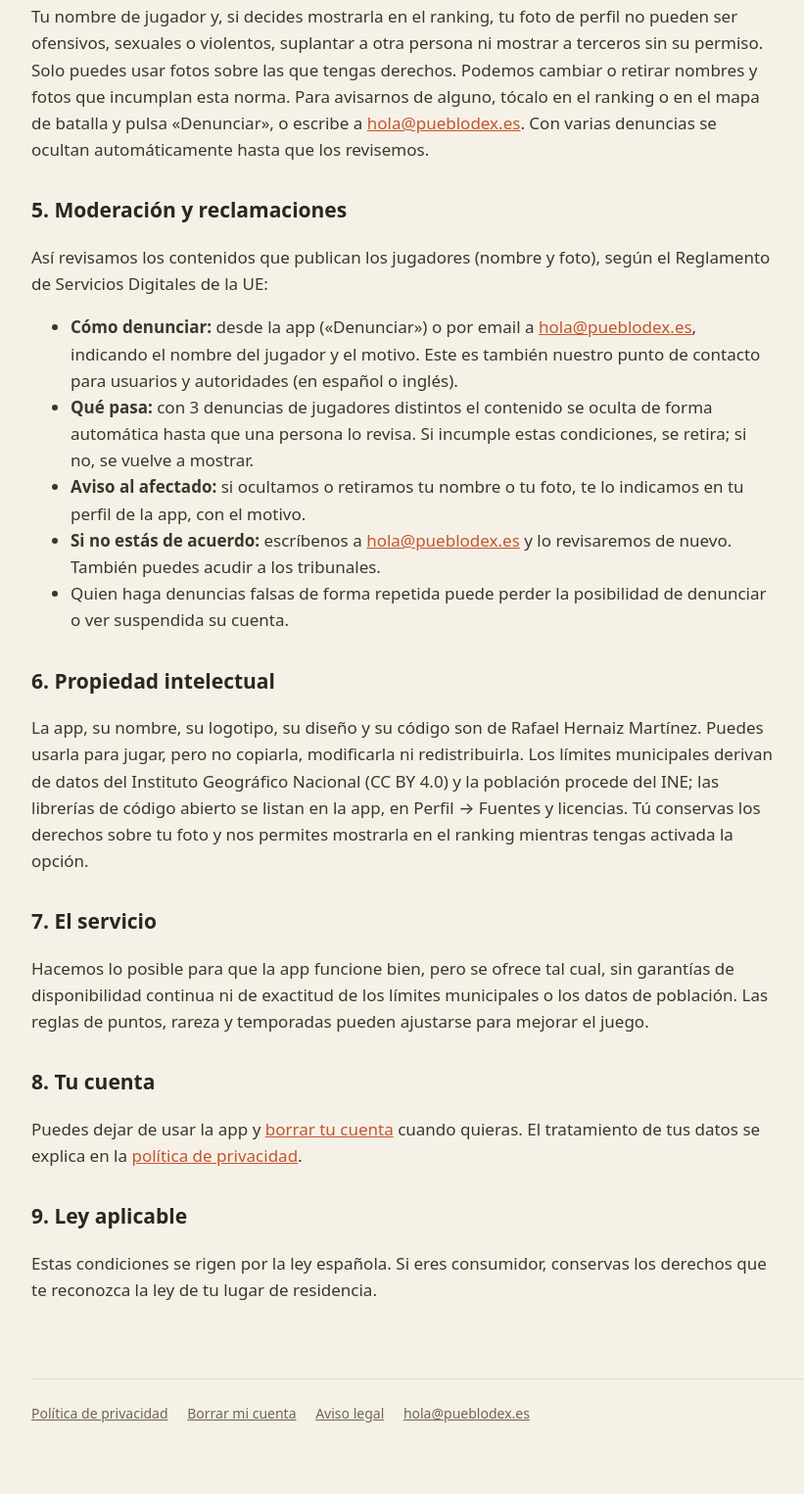
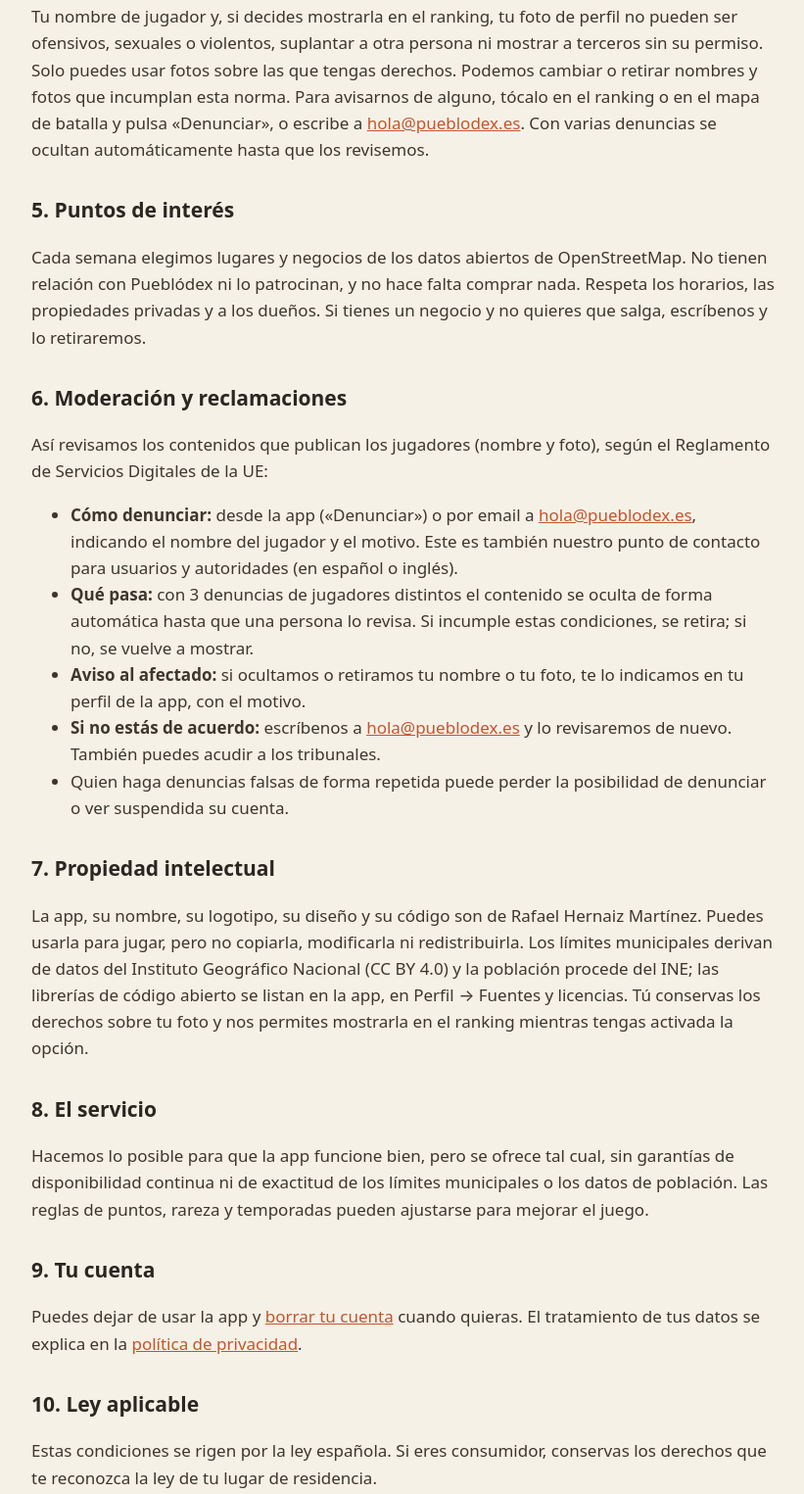
Before and after one commit to MILOPOFITA/pueblodex-web, a plain HTML site: page condiciones.html in a window 1280 px wide. Shown: the part 807-2332 px from the top of the page at 98% size, without its empty margins (148-969 px from the left). Before the commit the page ends 2302 px from the top, so only its background shows below. Drawn offline with Linux system fonts and the light colour scheme.

Commit message:
Puntos de interés y rankings semanales en privacidad y condiciones
Co-Authored-By: Claude Opus 5.5 <noreply@anthropic.com>
Claude-Session: https://claude.ai/code/session_01K1SJtr6xMNa5fjtV4m4hxf

```diff
--- a/condiciones.html
+++ b/condiciones.html
@@ -29,7 +29,10 @@
       <h2>4. Tu nombre y tu foto</h2>
       <p>Tu nombre de jugador y, si decides mostrarla en el ranking, tu foto de perfil no pueden ser ofensivos, sexuales o violentos, suplantar a otra persona ni mostrar a terceros sin su permiso. Solo puedes usar fotos sobre las que tengas derechos. Podemos cambiar o retirar nombres y fotos que incumplan esta norma. Para avisarnos de alguno, tócalo en el ranking o en el mapa de batalla y pulsa «Denunciar», o escribe a <a href="mailto:hola@pueblodex.es">hola@pueblodex.es</a>. Con varias denuncias se ocultan automáticamente hasta que los revisemos.</p>
 
-      <h2>5. Moderación y reclamaciones</h2>
+      <h2>5. Puntos de interés</h2>
+      <p>Cada semana elegimos lugares y negocios de los datos abiertos de OpenStreetMap. No tienen relación con Pueblódex ni lo patrocinan, y no hace falta comprar nada. Respeta los horarios, las propiedades privadas y a los dueños. Si tienes un negocio y no quieres que salga, escríbenos y lo retiraremos.</p>
+
+      <h2>6. Moderación y reclamaciones</h2>
       <p>Así revisamos los contenidos que publican los jugadores (nombre y foto), según el Reglamento de Servicios Digitales de la UE:</p>
       <ul>
         <li><strong>Cómo denunciar:</strong> desde la app («Denunciar») o por email a <a href="mailto:hola@pueblodex.es">hola@pueblodex.es</a>, indicando el nombre del jugador y el motivo. Este es también nuestro punto de contacto para usuarios y autoridades (en español o inglés).</li>
@@ -39,16 +42,16 @@
         <li>Quien haga denuncias falsas de forma repetida puede perder la posibilidad de denunciar o ver suspendida su cuenta.</li>
       </ul>
 
-      <h2>6. Propiedad intelectual</h2>
+      <h2>7. Propiedad intelectual</h2>
       <p>La app, su nombre, su logotipo, su diseño y su código son de Rafael Hernaiz Martínez. Puedes usarla para jugar, pero no copiarla, modificarla ni redistribuirla. Los límites municipales derivan de datos del Instituto Geográfico Nacional (CC BY 4.0) y la población procede del INE; las librerías de código abierto se listan en la app, en Perfil → Fuentes y licencias. Tú conservas los derechos sobre tu foto y nos permites mostrarla en el ranking mientras tengas activada la opción.</p>
 
-      <h2>7. El servicio</h2>
+      <h2>8. El servicio</h2>
       <p>Hacemos lo posible para que la app funcione bien, pero se ofrece tal cual, sin garantías de disponibilidad continua ni de exactitud de los límites municipales o los datos de población. Las reglas de puntos, rareza y temporadas pueden ajustarse para mejorar el juego.</p>
 
-      <h2>8. Tu cuenta</h2>
+      <h2>9. Tu cuenta</h2>
       <p>Puedes dejar de usar la app y <a href="borrar-cuenta.html">borrar tu cuenta</a> cuando quieras. El tratamiento de tus datos se explica en la <a href="privacidad.html">política de privacidad</a>.</p>
 
-      <h2>9. Ley aplicable</h2>
+      <h2>10. Ley aplicable</h2>
       <p>Estas condiciones se rigen por la ley española. Si eres consumidor, conservas los derechos que te reconozca la ley de tu lugar de residencia.</p>
     </main>
     <footer>
```
Also changed, not shown: privacidad.html (+3 -2 lines).
